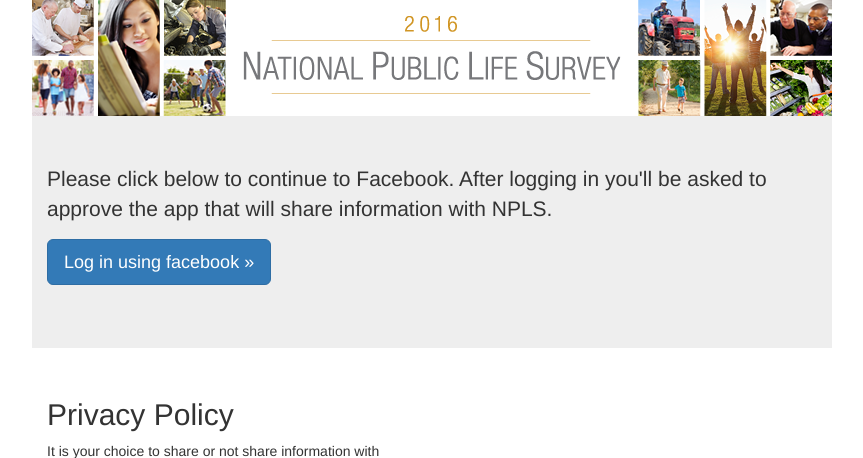
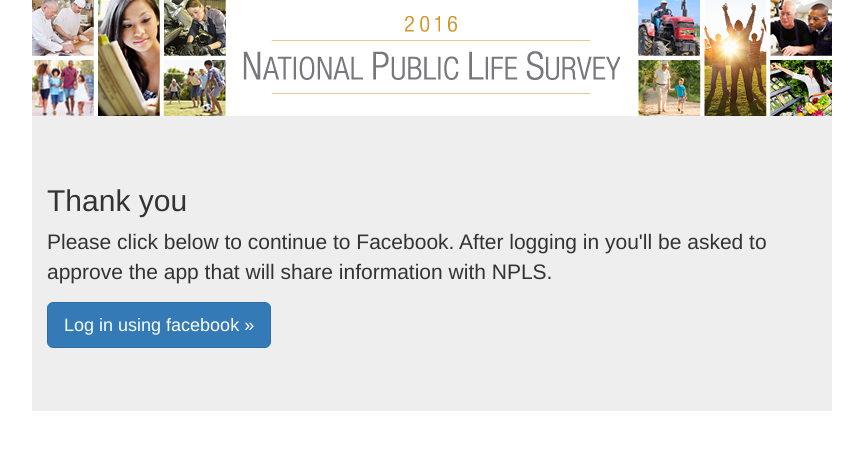
Before and after one commit to trentandraka/smapp-anes-facebook-survey-addon, a Flask app: template smapp_facebook_signon/templates/welcome.html in a window 1280 px wide; the page is wider, and only the part inside the window is pictured. Shown: the top 458 px of that part, without its empty margins (160-1023 px from the left). Run offline with Flask 2, Linux system fonts and the light colour scheme; the template is opened without the code that fills it, so the values that code supplies are empty; parts of the project's set-up code (start-up, migrations or seed data) failed here and were passed over; some libraries are stand-ins or nearby versions.

Commit message:
Update text

```diff
--- a/smapp_facebook_signon/templates/welcome.html
+++ b/smapp_facebook_signon/templates/welcome.html
@@ -23,7 +23,7 @@
 
     <div class="jumbotron">
       <div class="container">
-        <!-- <h1>National Public Life Survey</h1> -->
+        <h2>Thank you</h2>
         <p>Please click below to continue to Facebook. After logging in you'll be asked to approve the app that will share information with NPLS.</p>
         <p><a class="btn btn-primary btn-lg" href="{{ facebook_link }}" role="button">Log in using facebook &raquo;</a></p>
       </div>
```
